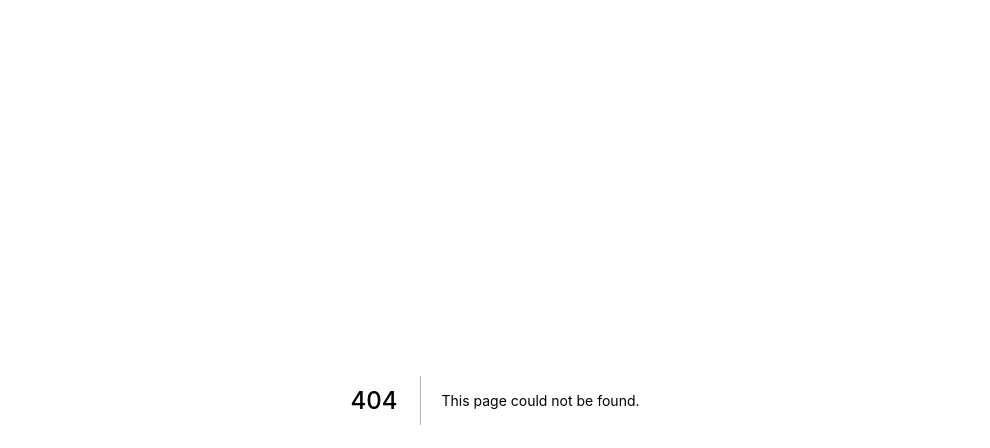
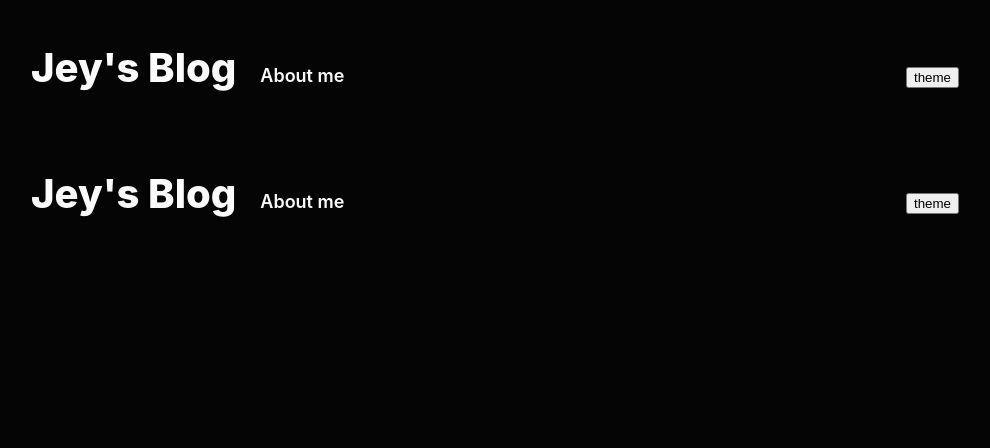
Before and after one commit to JeyRathnam/blog-v2, a Next.js app: page /components/layout in a window 1280 px wide. Before the commit this address had no page. Shown: the top 448 px of the page, without its empty margins (145-1135 px from the left). Built offline with nearby package versions, Linux system fonts and the light colour scheme.

Commit message:
Basic blog page

```diff
--- a/pages/_app.js
+++ b/pages/_app.js
@@ -1,7 +1,36 @@
-import '../styles/globals.css'
+import { useEffect, useState } from 'react';
+import { createGlobalStyle, ThemeProvider } from 'styled-components';
+import '../styles/globals.css';
+import { darkTheme } from './../theme';
+import Layout from './components/layout';
+
+const GlobalStyle = createGlobalStyle`
+html {
+  height: 100%;
+}
+
+  body {
+    min-height: 100%;
+    margin: 0;
+    padding: 0;
+    box-sizing: border-box;
+    background-color : ${({ theme }) => theme.bg.primary}
+  }
+`
 
 function MyApp({ Component, pageProps }) {
-  return <Component {...pageProps} />
+  const [theme, setTheme] = useState(darkTheme);
+
+  useEffect(() => { }, [theme])
+
+  // console.log(Component)
+  return <>
+    <ThemeProvider theme={theme}>
+      <GlobalStyle />
+      <Layout theme={theme} setTheme={setTheme} />
+      <Component {...pageProps} />
+    </ThemeProvider>
+  </>
 }
 
 export default MyApp
--- /dev/null
+++ b/pages/components/Styled/ContentContainer.js
@@ -0,0 +1,8 @@
+import styled from "styled-components";
+
+export const StyledDiv = styled.div`
+  max-width: 60rem;
+  padding: 0 1rem;
+  margin: 1rem auto;
+  color: ${({ theme }) => theme.text.primary};
+`;
--- /dev/null
+++ b/pages/components/Styled/StyledH2.js
@@ -0,0 +1,5 @@
+import styled from "styled-components";
+
+export const StyledH2 = styled.h2`
+color: ${({ theme }) => theme.text.secondary};
+`;
--- /dev/null
+++ b/pages/components/layout.js
@@ -0,0 +1,55 @@
+import styled from "styled-components";
+import { darkTheme, lightTheme } from "../../theme";
+import { StyledDiv } from './Styled/ContentContainer';
+
+const StyledHeader = styled.header`
+  display: flex;
+  align-items: baseline;
+`;
+
+const StyledH1 = styled.h1`
+  font-size: ${({ theme }) => theme.fontSizes[6]};
+  font-weight: ${({ theme }) => theme.fontWeights.heading};
+`;
+
+const StyledH4 = styled.h4`
+  padding: 0 0.5rem;
+  font-size: ${({ theme }) => theme.fontSizes[2]};
+  font-weight: ${({ theme }) => theme.fontWeights.link};
+`;
+
+const StyledListContainer = styled.div`
+    flex-grow: 2;
+`;
+
+const StyledUl = styled.ul`
+    display : flex;
+    align-items : flex-start;
+    padding : 0 1rem;
+`;
+
+const StyledButton = styled.button``;
+
+function switchTheme(currentTheme) {
+    return currentTheme.name === darkTheme.name ? lightTheme : darkTheme;
+}
+
+export default function Layout({ children, theme, setTheme }) {
+
+    return (
+        <StyledDiv>
+            <StyledHeader>
+                <StyledH1>Jey's Blog</StyledH1>
+                <StyledListContainer>
+                    <StyledUl>
+                        <StyledH4>About me</StyledH4>
+
+                    </StyledUl>
+                </StyledListContainer>
+
+                <StyledButton onClick={() => setTheme(switchTheme(theme))}>theme</StyledButton>
+            </StyledHeader>
+            {children}
+        </StyledDiv>
+    );
+}
--- /dev/null
+++ b/pages/components/layout.module.css
@@ -0,0 +1,5 @@
+.container {
+  max-width: 60rem;
+  padding: 0 1rem;
+  margin: 1rem auto;
+}
--- /dev/null
+++ b/theme.js
@@ -0,0 +1,65 @@
+const light = {
+    name: 'light',
+    bg: {
+        primary: '#eff0f5',
+        secondary: '#ffffff',
+        inset: '#e2e4e8',
+        input: 'rgba(65,67,78,0.12)'
+    },
+    text: {
+        primary: '#050505',
+        secondary: '#2f3037',
+        tertiary: '#525560',
+        quarternary: '#9194a1',
+        placeholder: 'rgba(82,85,96,0.5)',
+        onPrimary: '#ffffff'
+    },
+    // ...
+}
+
+const dark = {
+    name: 'dark',
+    bg: {
+        primary: '#050505',
+        secondary: '#111111',
+        inset: '#111111',
+        input: 'rgba(191,193,201,0.12)'
+    },
+    text: {
+        primary: '#fbfbfc',
+        secondary: '#e3e4e8',
+        tertiary: '#a9abb6',
+        quarternary: '#6c6f7e',
+        placeholder: 'rgba(145,148,161,0.5)',
+        onPrimary: '#050505'
+    },
+    // ...
+}
+
+const defaultTheme = {
+    fontSizes: [
+        '14px', // 0
+        '16px', // 1
+        '18px', // 2
+        '22px', // 3
+        '26px', // 4
+        '32px', // 5
+        '40px'  // 6
+    ],
+    fontWeights: {
+        body: 400,
+        subheading: 500,
+        link: 600,
+        bold: 700,
+        heading: 800,
+    },
+    lineHeights: {
+        body: 1.5,
+        heading: 1.3,
+        code: 1.6,
+    },
+    // ...
+};
+
+export const lightTheme = { ...defaultTheme, ...light }
+export const darkTheme = { ...defaultTheme, ...dark }
```
Also changed, not shown: _posts/nps-api-403-error.md (added, +20 -0 lines), lib/postsHelper.js (added, +51 -0 lines), package.json (+7 -2 lines), pages/posts/[slug].js (added, +50 -0 lines), .babelrc (added), 2 other files (tests, documents, lock files or other folders).
